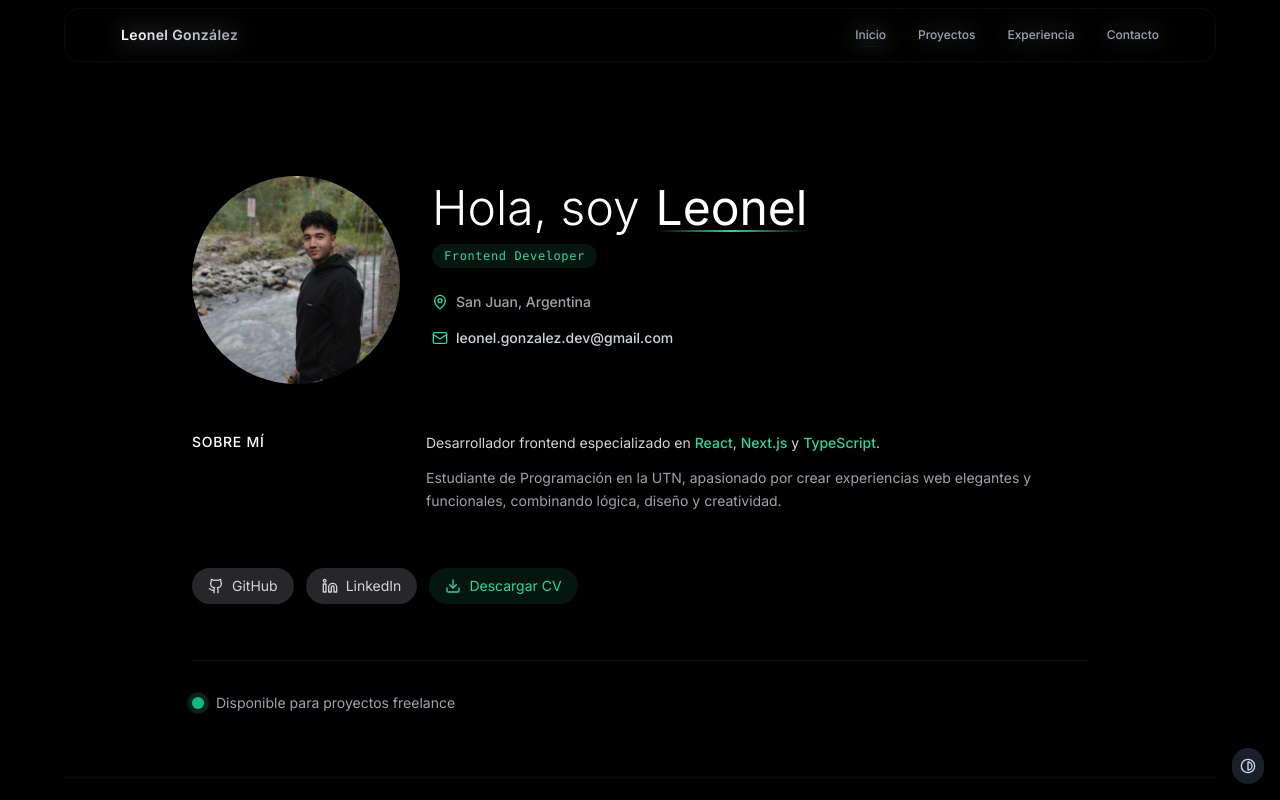
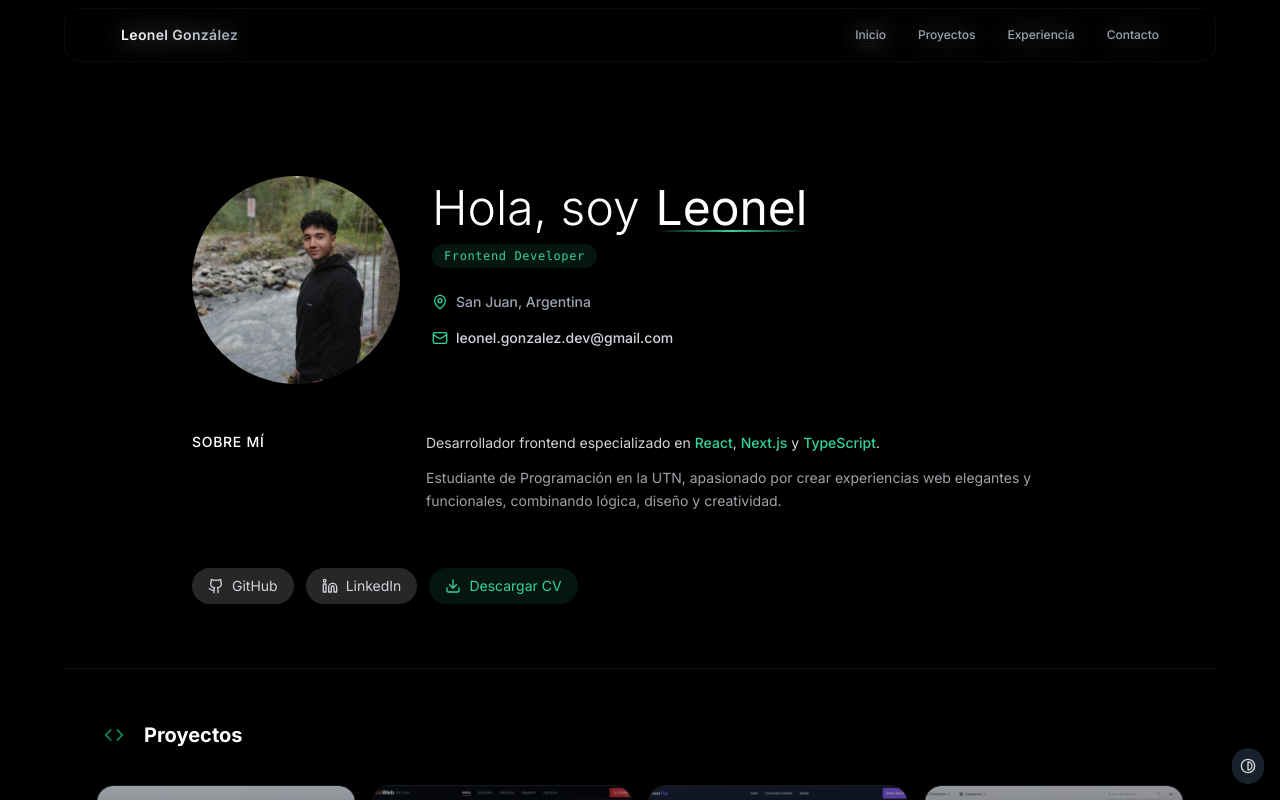
Before and after one commit to LeoGittt/update-port, a Next.js app: page / in a window 1280 px wide. Shown: the top 800 px of the page. Built offline with nearby package versions, Linux system fonts and the light colour scheme.

Commit message:
Update Hero.tsx

```diff
--- a/components/sections/Hero.tsx
+++ b/components/sections/Hero.tsx
@@ -134,16 +134,7 @@ export default function Hero({ isVisible }: HeroProps) {
           </Link>
         </div>
 
-        {/* Status */}
-        <div className="mt-14 pt-8 border-t border-zinc-800/50">
-          <div className="flex items-center gap-3 text-sm text-zinc-400" role="status" aria-live="polite">
-            <div className="relative flex h-3 w-3" aria-hidden="true">
-              <span className="animate-ping absolute inline-flex h-full w-full rounded-full bg-emerald-400 opacity-75"></span>
-              <span className="relative inline-flex rounded-full h-3 w-3 bg-emerald-500"></span>
-            </div>
-            <span>Disponible para proyectos freelance</span>
-          </div>
-        </div>
+
       </div>
     </section>
   );
```
